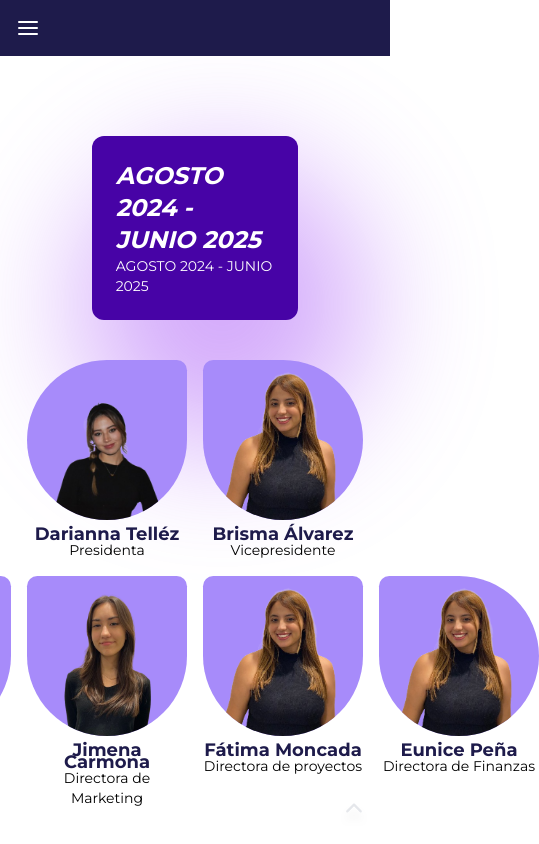
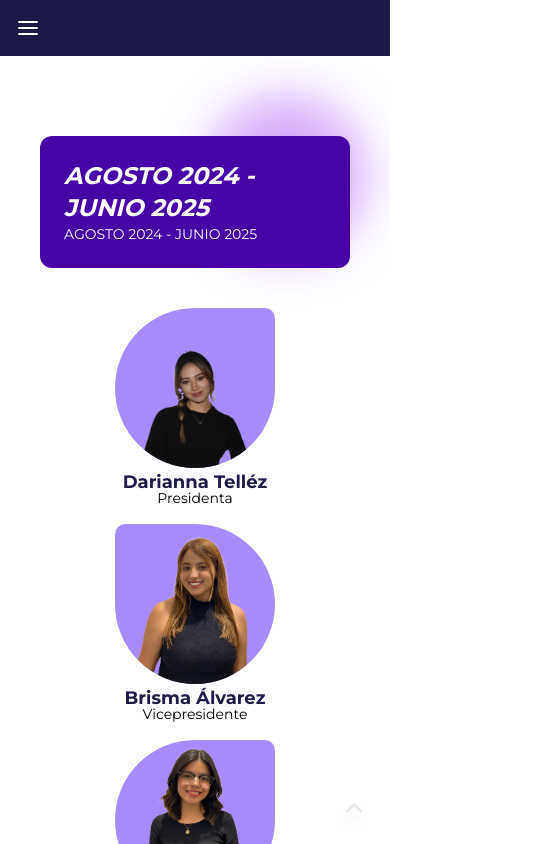
Before and after one commit to WIT-MTY/webpage, a Next.js app: page /integrantes in a window 390 px wide. Shown: the top 844 px of the page, 539 px wide, since content can reach past the window. Built offline with nearby package versions, Linux system fonts and the light colour scheme.

Commit message:
Update responsive integrantes page

```diff
--- a/app/(pages)/integrantes/page.tsx
+++ b/app/(pages)/integrantes/page.tsx
@@ -29,18 +29,18 @@ const Integrantes = () => {
         return Object.values(grouped);
     }
 
-    // const groupedIntegrantes = groupByRow(integrantes.integrantes);
 
     return (
-        <>
-            <div className="absolute bg-purple-500 rounded-full w-72 aspect-square -z-10 blur-3xl opacity-50 right-6 top-40" />
+        <div className="h-full relative">
+            <div className="absolute bg-purple-500 rounded-full w-40 md:w-72 aspect-square -z-10 blur-xl md:blur-3xl opacity-50 right-6 md:top-20" />
+            <div className="absolute bg-purple-500 rounded-full w-40 md:w-80 aspect-square -z-10 blur-2xl md:blur-3xl opacity-50 left-20 top-1/3" />
+            <div className="absolute bg-purple-500 rounded-full w-40 md:w-72 aspect-square -z-10 blur-2xl md:blur-3xl opacity-50 right-20 bottom-40" />
+
             <div className="p-10">
-
-                <div>
                 {allIntegrantes.map((integrantes, key) => (
-                        <div>
+                    <div key={key}>
                         <IntegrantesHeader title={integrantes.subtitulo} subtitle={integrantes.subtitulo} key={key} />
-                            <div className="flex flex-col items-center justify-center py-10 gap-4 px-10">
+                        <div className="flex flex-wrap md:flex-col items-center justify-center py-10 gap-4 px-10">
                             {
                                 groupByRow(integrantes.integrantes).map((integrantes, key) => (
                                     <IntegrantesRow integrantes={integrantes} key={key} />
@@ -49,8 +49,9 @@ const Integrantes = () => {
                     </div>
                 ))}
             </div>
+
+            {/* <div className="absolute bg-purple-500 rounded-full w-72 aspect-square -z-10 blur-3xl opacity-50 right-56 bottom-5" /> */}
         </div>
-        </>
     )
 }
 
--- a/app/components/integrantes/integrantesHeader.tsx
+++ b/app/components/integrantes/integrantesHeader.tsx
@@ -2,7 +2,7 @@
 const IntegrantesHeader = ({ title, subtitle }: { title: string, subtitle: string }) => {
     return (
         <div className="flex w-full items-center justify-center">
-            <div className="bg-primary font-montserrat text-white p-6 rounded-xl w-2/3">
+            <div className="bg-primary font-montserrat text-white p-6 rounded-xl md:w-2/3">
                 <h1 className="italic font-semibold text-2xl"> {title} </h1>
                 <p className="font-thin text-sm"> {subtitle} </p>
             </div>
--- a/app/components/integrantes/integrantesRow.tsx
+++ b/app/components/integrantes/integrantesRow.tsx
@@ -12,7 +12,7 @@ interface IntegrantesRowProps {
 
 const IntegrantesRow = ({ integrantes }: { integrantes: IntegrantesRowProps[] }) => {
     return (
-        <div className="flex flex-row gap-4">
+        <div className="flex flex-wrap justify-center md:flex-row gap-4">
             {integrantes.map((integrante, key) => (
                 <IntegranteCard key={key} nombre={integrante.nombre} puesto={integrante.puesto} fecha={integrante.fecha} image={integrante.image} position={integrante.position} linkedin={integrante.linkedin} />
             )
```
Lines whose indentation alone changed are shown as unchanged.
